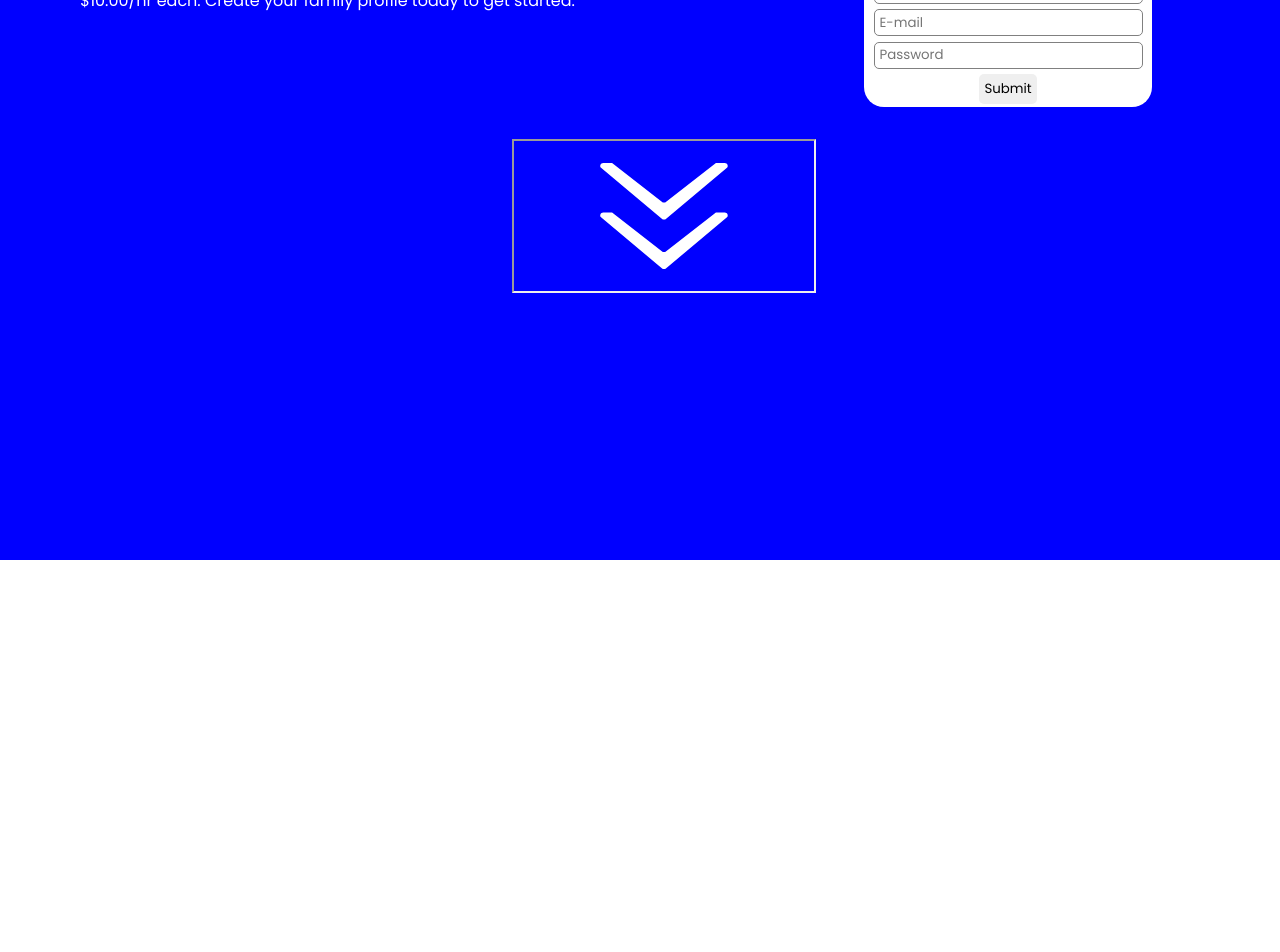
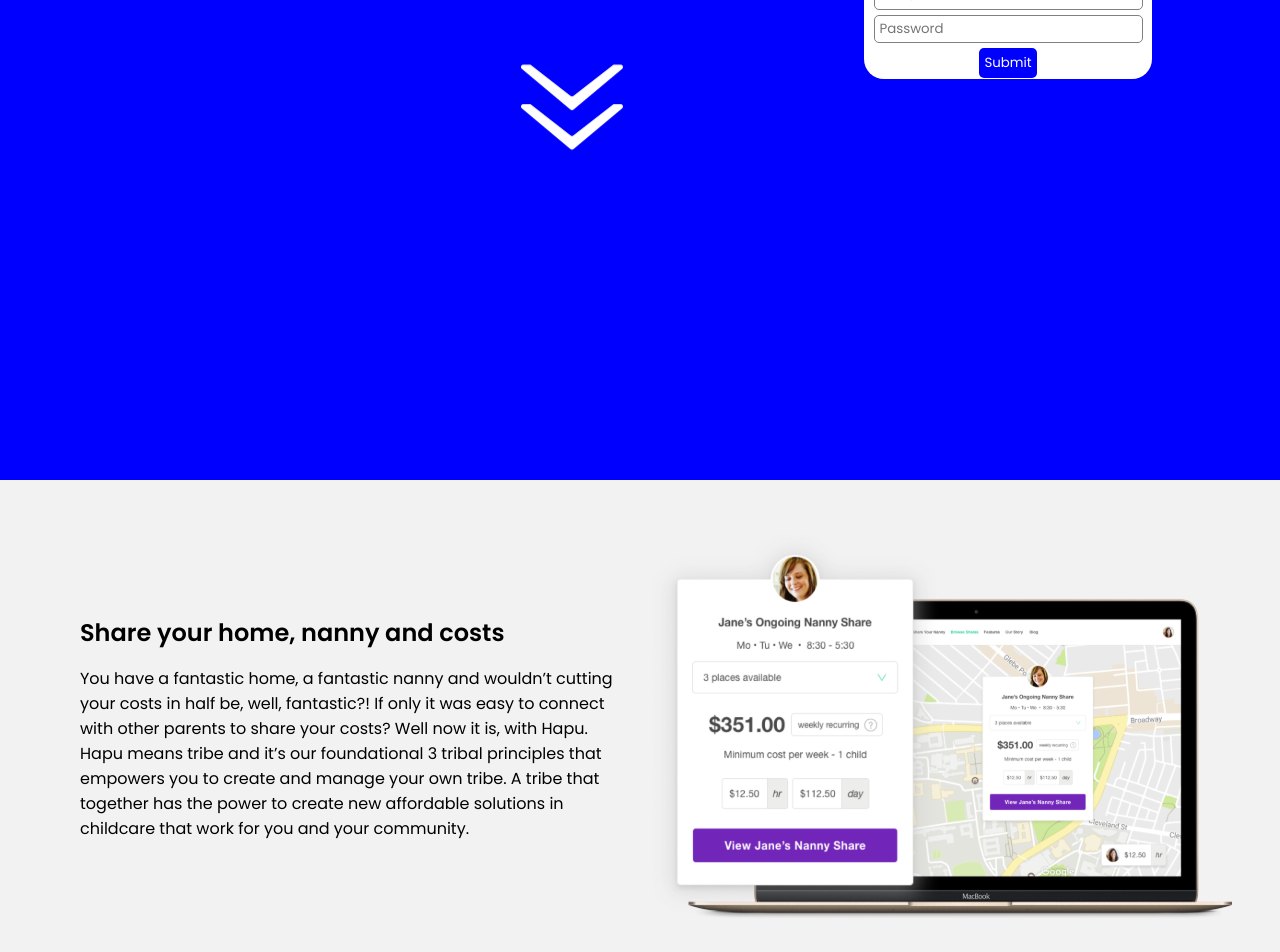
Before and after one commit to AndersonPedrosa35/ChallengeJungleDevs, a React (Create React App) app: page / in a window 1280 px wide. Shown: the part 400-1352 px from the top of the page. Before the commit the page ends 960 px from the top, so only its background shows below. Built offline with nearby package versions, Linux system fonts and the light colour scheme.

Commit message:
Organizando os elementos na tela, e criando a seção de demonstração

```diff
--- a/src/Pages/Home.js
+++ b/src/Pages/Home.js
@@ -1,10 +1,12 @@
 import React from 'react';
+import About from '../components/About';
 import Hero from '../components/Hero';
 
 export default function Home() {
   return (
-    <>
+    <div>
       <Hero />
-    </>
+      <About />
+    </div>
   )
 }
--- /dev/null
+++ b/src/components/About.js
@@ -0,0 +1,27 @@
+import React from 'react';
+import Nani from '../assets/ImageSection1.svg';
+import '../styles/About.css';
+
+export default function About() {
+  return (
+    <section className="about">
+      <section className="container-text">
+        <h1>Share your home, nanny and costs</h1>
+        <p>
+          You have a fantastic home, a fantastic nanny and
+          wouldn’t cutting your costs in half be, well, fantastic?!
+          If only it was easy to connect with other parents
+          to share your costs? Well now it is, with Hapu.
+          Hapu means tribe and it’s our foundational 3 tribal
+          principles that empowers you to create and manage
+          your own tribe. A tribe that together has the power
+          to create new affordable solutions in childcare
+          that work for you and your community.
+        </p>
+      </section>
+      <section className="container-img">
+        <img src={ Nani } alt="funcionamento do Nani Share" />
+      </section>
+    </section>
+  )
+}
--- /dev/null
+++ b/src/styles/About.css
@@ -0,0 +1,17 @@
+.about {
+  align-items: center;
+  background-color: #F2F2F2;
+  display: flex;
+  padding: 3rem;
+}
+
+.container-text {
+  margin-left: 2rem;
+  margin-right: 2rem;
+}
+
+.container-text h1 {
+  margin-bottom: 1rem;
+  font-size: 1.5rem;
+
+}
--- a/src/styles/Home.css
+++ b/src/styles/Home.css
@@ -1,7 +1,11 @@
 .full-hero {
-  height: 120vh;
+  height: 110vh;
   width: 100vw;
   background-color: blue;
+}
+
+.left-model {
+  margin-top: -2rem;
 }
 
 .right-model {
@@ -11,19 +15,35 @@
   display: flex;
   flex-direction: column;
   height: 23.5rem;
-  margin: 5rem 8rem 2rem 0 ;
+  margin: 3.25rem 8rem 2rem 0 ;
   padding: 1rem 0 0 0;
   width: 18rem;
 }
 
 .arrow {
+  margin-top: -5rem;
   margin-left: 32rem;
+  width: 7.5rem;
+  border: none;
+  animation: go-back 1s;
+  animation-iteration-count: infinite;
+}
+
+@keyframes go-back {
+  0% {
+    transform: translateY(10px);
+  }
+  100% {
+    transform: translateY(0)
+  }
 }
 
 button {
   padding: 5px;
+  background-color: blue;
   border-radius: 5px;
   border: none;
+  color: white;
 }
 
 .label {
@@ -32,7 +52,7 @@ margin-top: 5px;
 
 .input {
   padding: 5px;
-  height: 15px;
+  height: 1rem;
   background-color: white;
   border: 1px solid grey;
   border-radius: 5px;
@@ -44,7 +64,7 @@ margin-top: 5px;
 
 .right-model hr {
   border: 0.5px solid black;
-  width: 70px;
+  width: 4rem;
   margin: 4px 0 4px 0;
 }
 
```
Also changed, not shown: src/assets/ImageSection1.svg (added).
